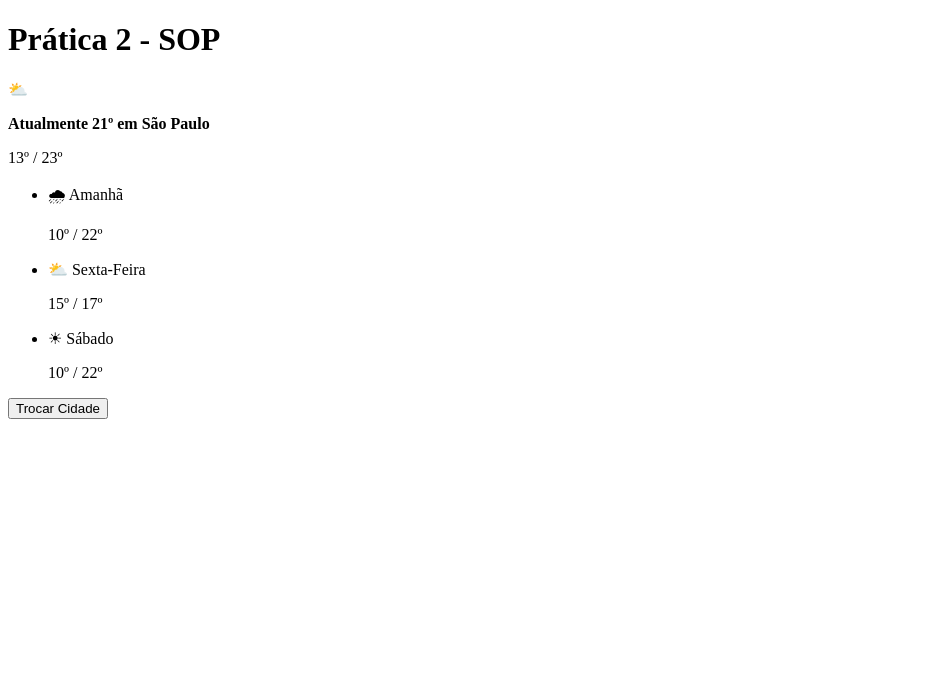
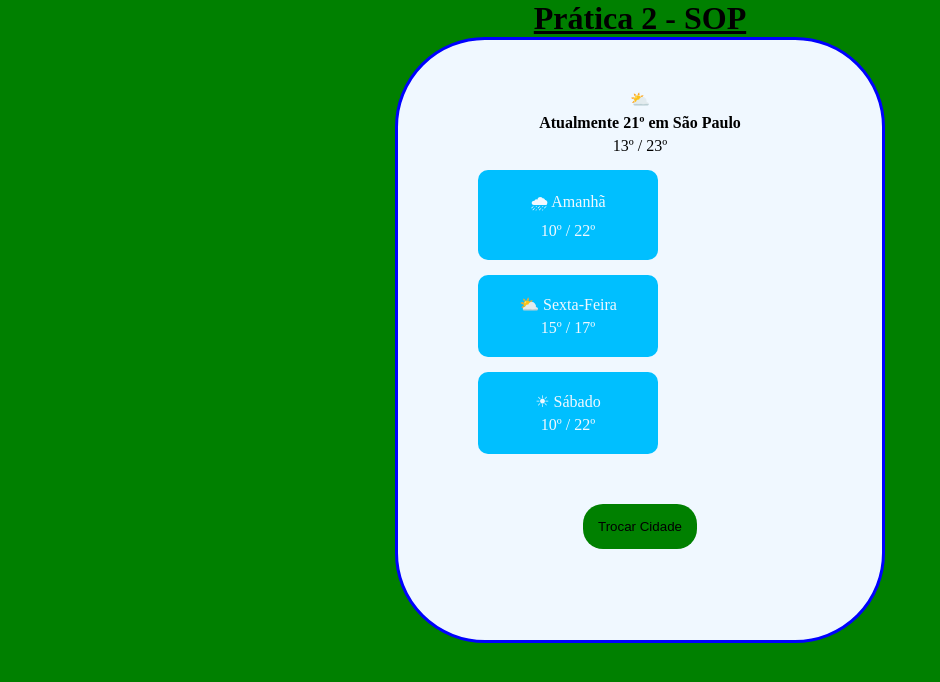
Before and after one commit to EnzoDangioMota/SOP_atv2_Hgrp2, a plain HTML site: page index.html in a window 1280 px wide. Shown: the whole page, without its empty margins (0-940 px from the left). Drawn offline with Linux system fonts and the light colour scheme.

Commit message:
Primeira versão do estilo

```diff
--- a/index.html
+++ b/index.html
@@ -1,12 +1,14 @@
 <!DOCTYPE html>
 <html lang="en">
   <head>
-    <meta charset="UTF-8">
-    <meta name="viewport" content="width=device-width, initial-scale=1.0">
+    <meta charset="UTF-8" />
+    <meta name="viewport" content="width=device-width, initial-scale=1.0" />
+    <link rel="stylesheet" href="style.css" />
     <title>SOP_atv2_Hgrp2</title>
   </head>
   <body>
     <h1>Prática 2 - SOP</h1>
+    <main>
       <!-- <p>🌥️</p> -->
       &#x26c5;
 
@@ -14,11 +16,28 @@
 
       <p>13º / 23º</p>
       <ul>
-        <li>&#x1f327; Amanhã <p>10º / 22º</p></li>
-        <li>&#x26c5; Sexta-Feira <p>15º / 17º</p></li>
-        <li>&#9728; Sábado <p>10º / 22º</p></li>
+        <div>
+            <li>
+            &#x1f327; Amanhã
+            <p>10º / 22º</p>
+            </li>
+            <li>
+        </div>
+
+        <div>
+            &#x26c5; Sexta-Feira
+            <p >15º / 17º</p>
+            </li>
+            <li>
+        </div>
+        <div>
+          &#9728; Sábado
+          <p>10º / 22º</p>
+        </li>
+    </div>
       </ul>
 
       <button>Trocar Cidade</button>
+    </main>
   </body>
 </html>
--- /dev/null
+++ b/style.css
@@ -0,0 +1,46 @@
+*{
+    text-align: center;
+    margin: 0;
+    padding: 0;
+}
+h1{
+    text-decoration: underline;
+}
+button{
+    margin-top: 50px;
+    background-color: green;
+    border: none;
+    border-radius: 20px;
+    padding: 15px;
+}
+body{
+    background-color: green;
+}
+main{
+    background-color: aliceblue;
+    margin-top: 20px;
+    margin: 0 auto;
+    text-align: center;
+    align-items: center;
+    width: 30%;
+    padding: 50px;
+    height: 500px;
+    border: blue solid;
+    border-radius: 90px;
+}
+li{
+    list-style: none;
+}
+p{
+    margin-top: 5px;
+}
+div{
+    background-color: rgb(0, 191, 255);
+    margin-left: 30px;
+    width: 130px;
+    width: 140px;
+    padding: 20px;
+    border-radius: 10px;
+    margin-top: 15px;
+    color: aliceblue;
+}
```
Lines whose indentation alone changed are shown as unchanged.
